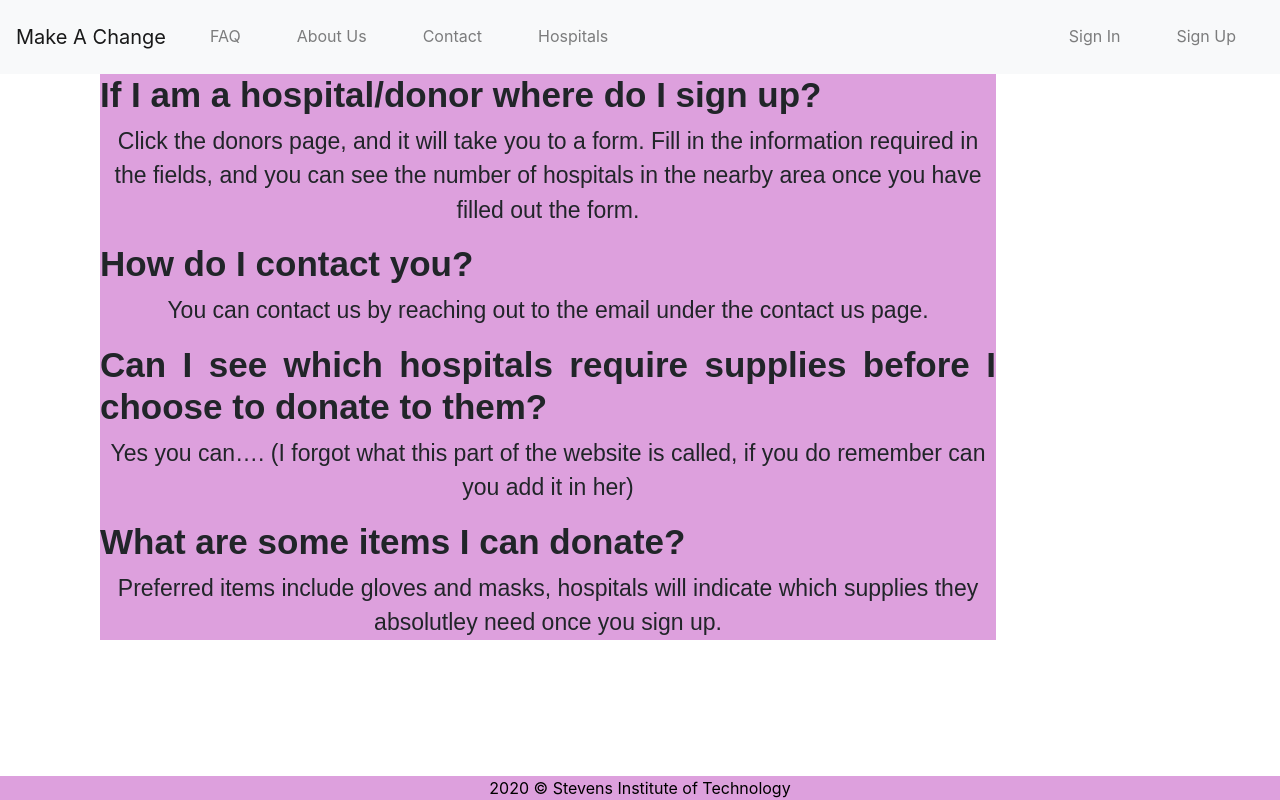
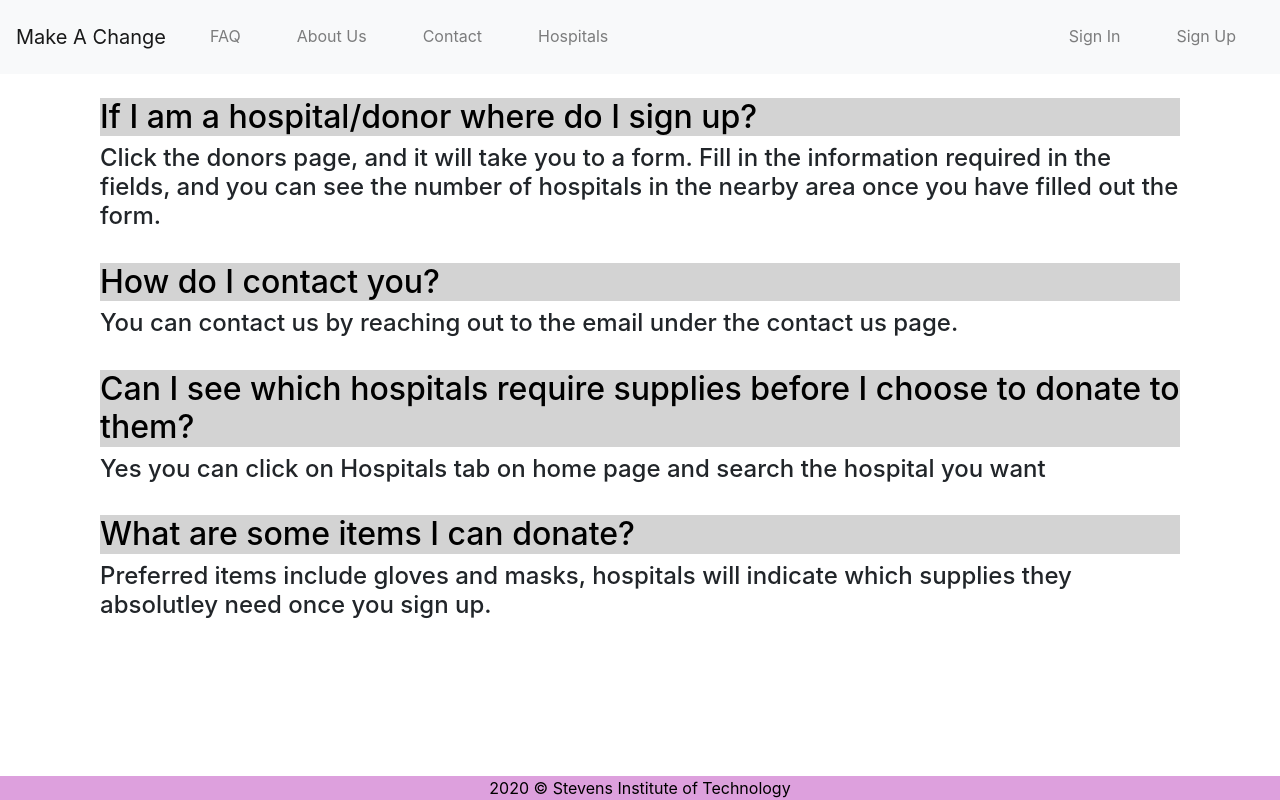
Before and after one commit to vaishnavimecit/CS554Project_Codeninja, a React (Create React App) app: page /faq in a window 1280 px wide. Built offline with nearby package versions, Linux system fonts and the light colour scheme; no server answers.

Commit message:
FAQ page

```diff
--- a/src/App.css
+++ b/src/App.css
@@ -152,3 +152,13 @@ ul li {
   text-align: left;
   line-height: 0.5mm;
 }
+
+.question{
+  background-color: lightgray;
+  color: black;
+  text-align: left;
+}
+.answer{
+
+  text-align: left;
+}
--- a/src/components/Faq.js
+++ b/src/components/Faq.js
@@ -1,31 +1,34 @@
 import React from "react";
+import "../App.css";
 
 const Faq = () => {
   return (
     <div class="container">
-      <div class="about">
-        <h2 class="heading">If I am a hospital/donor where do I sign up?</h2>
-        <p>
+      <div >
+        <div>
+          <br></br>
+        <h2 class="question">  If I am a hospital/donor where do I sign up?</h2>
+        </div>
+        <h4 className="answer">
         Click the donors page, and it will take you to a form. Fill in the
         information required in the fields, and you can see the number of hospitals
         in the nearby area once you have filled out the form.
-
-        </p>
-        <h2 class="heading">How do I contact you?</h2>
-        <p>
+        </h4>
+        <br></br>
+        <h2 class="question">How do I contact you?</h2>
+        <h4 className="answer">
         You can contact us by reaching out to the email under the contact us page.
-
-        </p>
-
-        <h2 class="heading">Can I see which hospitals require supplies before I choose to  donate to them?</h2>
-        <p>
-        Yes you can…. (I forgot what this part of the website is called, if you do remember can you add it in her)
-        </p>
-
-        <h2 class="heading">What are some items I can donate?</h2>
-        <p>
+        </h4>
+        <br></br>
+        <h2 class="question">Can I see which hospitals require supplies before I choose to  donate to them?</h2>
+        <h4 className="answer">
+        Yes you can click on Hospitals tab on home page and search the hospital you want
+        </h4>
+        <br></br>
+        <h2 class="question">What are some items I can donate?</h2>
+        <h4 className="answer">
         Preferred items include gloves and masks, hospitals will indicate which supplies they absolutley need once you sign up.
-        </p>
+        </h4>
 
       </div>
       <footer class="footer">
```
